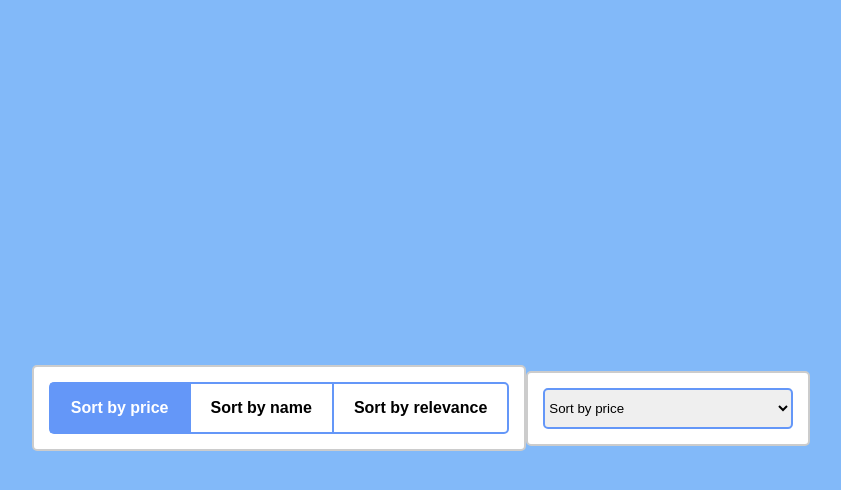
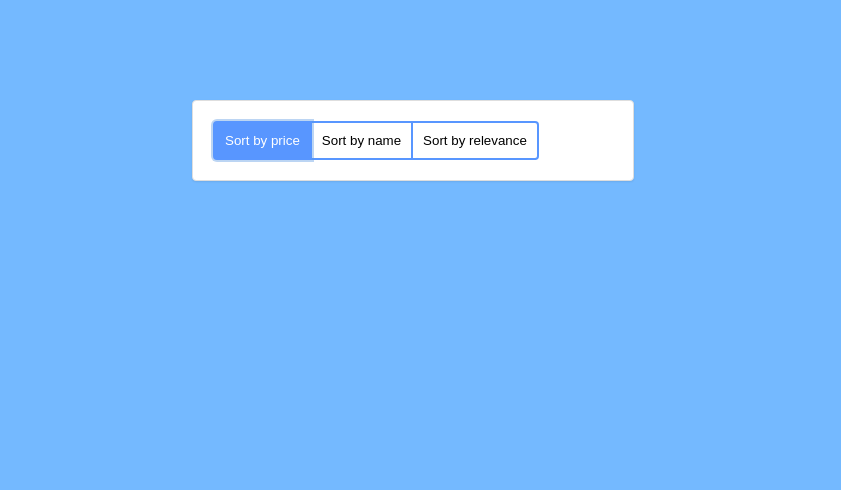
Before and after one commit to GuiiHenriq/challenge-frontloops, a plain HTML site: page challenge-01/index.html in a window 1280 px wide. Both pictures are taken after a click on the button "Sort by price". Shown: the whole page, without its empty margins (227-1068 px from the left). Drawn offline with Linux system fonts and the light colour scheme.

Commit message:
Alteracoes #1

```diff
--- a/challenge-01/index.html
+++ b/challenge-01/index.html
@@ -1,176 +1,132 @@
-<!DOCTYPE html>
-<html lang="en">
+<!doctype html>
+<html>
 <head>
-	<meta charset="UTF-8">
-	<meta name="viewport" content="width=device-width, initial-scale=1.0">
-    <meta http-equiv="X-UA-Compatible" content="ie=edge">
     <title>Segmented control</title>
+    <link rel="stylesheet" href="styles.css" />
     <style>
     body {
-    		overflow: hidden;
-    		width: 100%;
-    		height: 100vh;
-    		background: #82b9f9;
-    		display: flex;
-    		align-content: center;
-    		align-items: center;
-    		justify-content: center;
+    background: #74b9ff;
+    font-size: 14px;
 }
 
-    	section {
-    		display: flex;
-    		flex-direction: row;
+.container {
+    font-family: Arial, sans-serif;
+    padding: 20px;
+    border: 1px solid #dedede;
     background: #fff;
-    		padding: 15px;
-    		border-radius: 5px;
-    		border: 2px solid #ccc;
-    		margin: 0;
+    border-radius: 4px;
+    width: 400px;
+    margin: 100px auto 0;
+    box-shadow: 0 1px 2px rgba(0, 0, 0, 0.08);
 }
 
-    	button {
+.segmented-control__button {
+    border: 2px solid #5896ff;
+    border-left: 0;
+    padding: 10px;
+    position: relative;
+    cursor: pointer;
     background: #fff;
-    		padding: 15px 20px;
-    		font-weight: bold;
-    		font-size: 16px;
-    		cursor: pointer;
 }
 
-		#btn-1 {
-			border: 2px solid #6497f8;
-			border-right: none;
-			border-top-left-radius: 5px;
-			border-bottom-left-radius: 5px;
+.segmented-control__button:hover {
+    background: rgba(88, 150, 225, 0.2)
 }
 
-		#btn-2 {
-			border: 2px solid #6497f8;
-			border-right: none;
+.segmented-control__button:first-child {
+    border-left: 2px solid #5896ff;
+    border-radius: 4px 0 0 4px;
 }
 
-		#btn-3 {
-			border: 2px solid #6497f8;
-			border-top-right-radius: 5px;
-			border-bottom-right-radius: 5px;
+.segmented-control__button:last-child {
+    border-radius: 0 4px 4px 0;
 }
 
-		button:hover {
-			background: #e2e8f3;
-		}
-
-    	.ativo {
-			background: #6497f8;
+.segmented-control__button--active,
+.segmented-control__button--active:hover {
+    background: #5896ff;
     color: #fff;
 }
 
-    	button.ativo:hover {
-			background: #6497f8;
-			color: #fff;
+.segmented-control__select {
+    width: 100%;
+    border: 2px solid #5896ff;
+    background: transparent;
+    height: 36px;
+    display: none;
 }
 
-    	select {
-    		width: 250px;
-    		padding: 10px 0;
-    		border: 2px solid #6497f8;
-    		border-radius: 5px;
+.segmented-control__button:focus,
+.segmented-control__select:focus {
+    outline: none;
+    box-shadow: 0 0 0 2px rgba(88, 150, 225, 0.4);
+    z-index: 2;
 }
-    	option {
-    		font-size: 18px;
+
+@media screen and (max-width: 576px) {
+    .segmented-control__row {
+        display: none;
+    }
+
+    .segmented-control__select {
+        display: block;
+    }
 }
     </style>
 </head>
 <body>
-    <!--
-        Create a segmented control that turns into a <select> for mobile screens.
-        They should sync whenever any of them is changed.
-    -->
-    <section>
-	    <div>
-		  <button id="btn-1">Sort by price</button>
+    <div class="container">
+        <div class="segmented-control js-segmented-control">
+            <div class="segmented-control__row">
+                <button class="segmented-control__button segmented-control__button--active js-segmented-control__button" data-value="1">Sort by price</button><!--
+                --><button class="segmented-control__button js-segmented-control__button" data-value="2">Sort by name</button><!--
+                --><button class="segmented-control__button js-segmented-control__button" data-value="3">Sort by relevance</button>
+            </div>
+
+            <select class="segmented-control__select js-segmented-control__select">
+                <option value="1">Sort by price</option>
+                <option value="2">Sort by name</option>
+                <option value="3">Sort by relevance</option>
+            </select>
+        </div>
     </div>
 
 
-		<div>
-		  <button id="btn-2">Sort by name</button>
-		</div>
+    <script>
+        (function() {
+            const modifiers = {
+                buttonActive: 'segmented-control__button--active'
+            };
 
-		<div>
-		  <button id="btn-3">Sort by relevance</button>
-		</div>
-	</section>
+            const attributes = {
+                value: 'data-value'
+            };
 
-	<section>
-		<div>
-			<select id="select" name="select" form="select">
-			  <option value="sort-by-price">Sort by price</option>
-			  <option value="sort-by-name">Sort by name</option>
-			  <option value="sort-by-relevance">Sort by relevance</option>
-			</select>
-		</div>
-	</section>
+            const elRoot = document.querySelector('.js-segmented-control');
+            const elsButton = elRoot.querySelectorAll('.js-segmented-control__button');
+            const elSelect = elRoot.querySelector('.js-segmented-control__select');
 
-<script>
-	/* FORMA RECOMENDADA
-	var btn = document.querySelectorAll('button');
+            const chooseButton = elButton => {
+                elsButton.forEach(el => el.classList.remove(modifiers.buttonActive));
+                elButton.classList.add(modifiers.buttonActive);
+            };
 
-	var logButtonIndex = function(buttonIndex) {
-  		btn[buttonIndex].classList.toggle('ativo');
-	}
-
-
-	btn.forEach(function(button, index) {
-		button.addEventListener('click', function() {
-	    	logButtonIndex(index);
+            elsButton.forEach(el => {
+                el.addEventListener('click', event => {
+                    event.preventDefault();
+                    chooseButton(el);
+                    elSelect.value = el.getAttribute(attributes.value);
                 });
             });
+            elSelect.addEventListener('change', event => {
+                const buttons = [].slice.call(elsButton, 0);
+                const targetButton = buttons.find(el => {
+                    return event.target.value === el.getAttribute(attributes.value);
+                });
 
-	if(Array.from(btn[0].classList).includes('ativo')) {
-		btn.forEach(function(button, index) {
-		button.removeEventListener('click', function() {
-	    	logButtonIndex(index);
+                chooseButton(targetButton);
             });
-	});
-		btn[1].classList.remove('ativo');
-		btn[2].classList.remove('ativo');
-	}*/
-
-
-		const btn1 = document.querySelector('#btn-1');
-		const btn2 = document.querySelector('#btn-2');
-		const btn3 = document.querySelector('#btn-3');
-
-		function showActive1() {
-			btn1.classList.add('ativo');
-			btn2.classList.remove('ativo');
-			btn3.classList.remove('ativo');
-		}
-
-		function showActive2() {
-			btn2.classList.add('ativo');
-			btn1.classList.remove('ativo');
-			btn3.classList.remove('ativo');
-		}
-
-		function showActive3() {
-			btn3.classList.add('ativo');
-			btn1.classList.remove('ativo');
-			btn2.classList.remove('ativo');
-		}
-
-		btn1.addEventListener('click', showActive1);
-		btn2.addEventListener('click', showActive2);
-		btn3.addEventListener('click', showActive3);
-
-
-		const option1 = document.querySelector('option[value="sort-by-price"]');
-		const option2 = document.querySelector('option[value="sort-by-name"]');
-		const option3 = document.querySelector('option[value="sort-by-relevance"]');
-
-		function alertar() {
-			console.log('foi')
-		}
-
-		option3.addEventListener('change', alertar);
-
+        })();
     </script>
 </body>
 </html>
```
Lines whose indentation alone changed are shown as unchanged.
